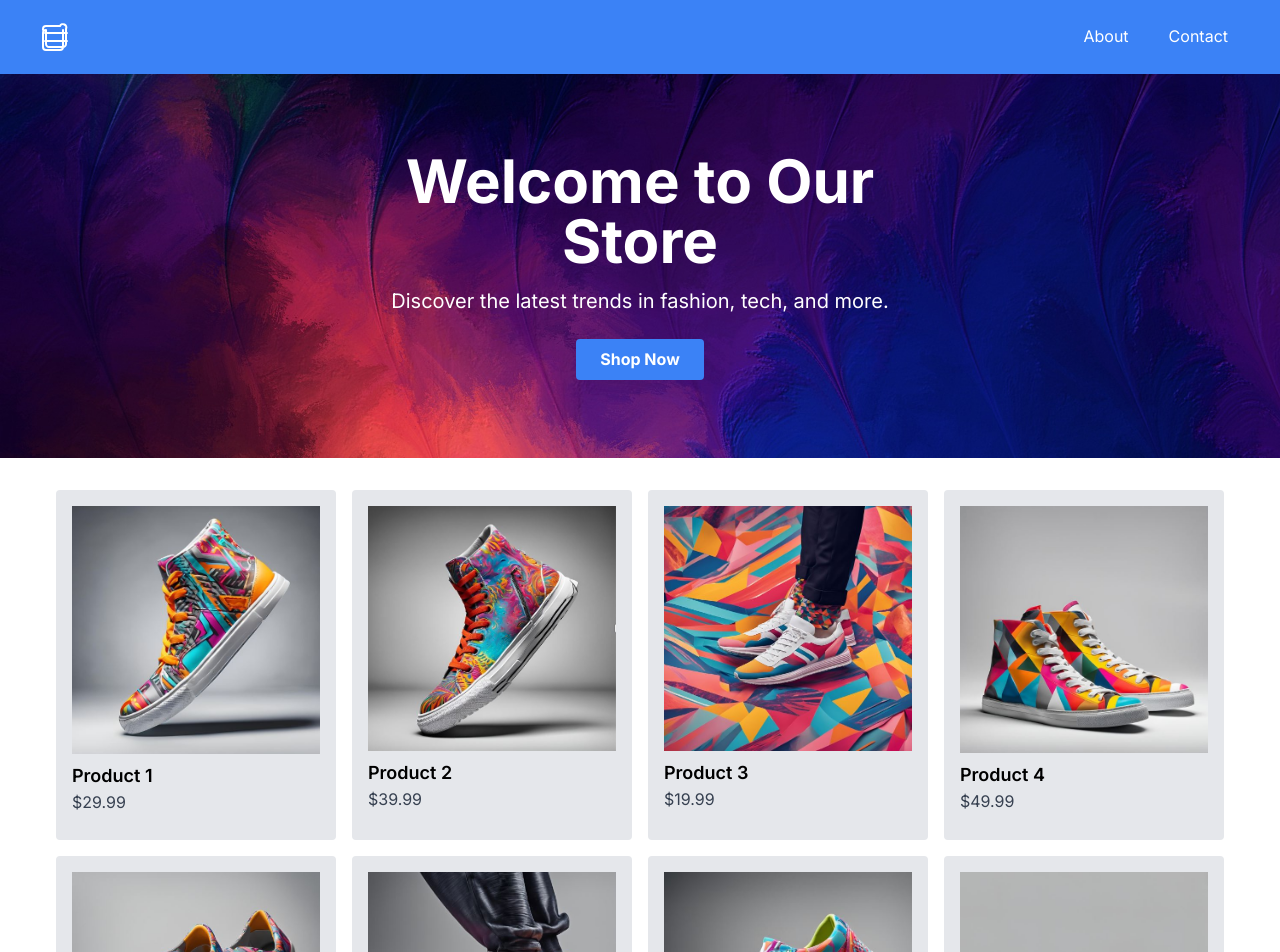
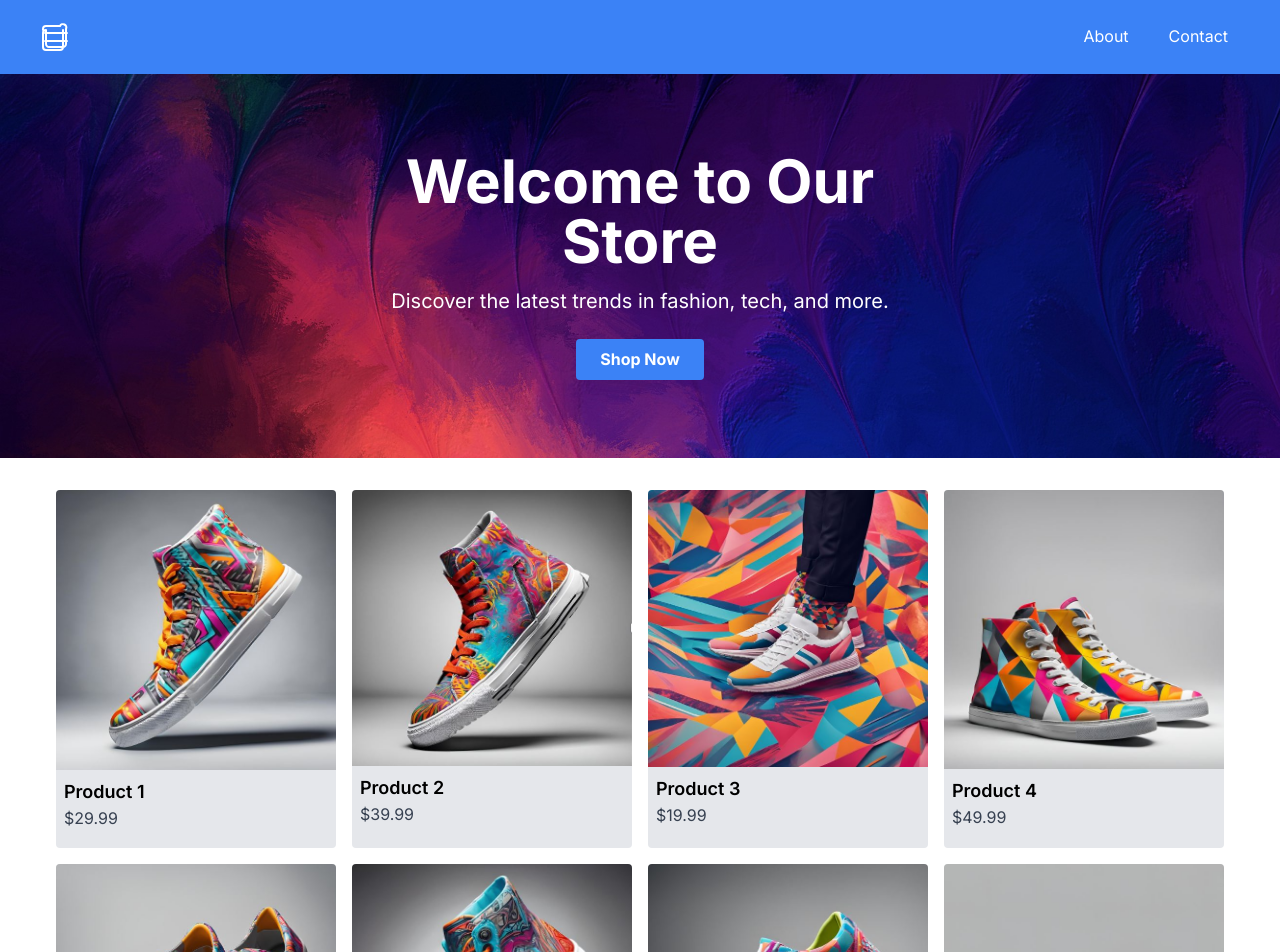
Before and after one commit to joseph-johnson27001/e-commerce, a Nuxt app: page / in a window 1280 px wide. Shown: the top 952 px of the page. Built offline with nearby package versions, Linux system fonts and the light colour scheme.

Commit message:
Product card image layout

```diff
--- a/components/ProductShowcase.vue
+++ b/components/ProductShowcase.vue
@@ -4,14 +4,16 @@
       class="grid grid-cols-1 sm:grid-cols-2 md:grid-cols-3 lg:grid-cols-4 gap-4"
     >
       <div
-        class="product-card bg-gray-200 p-4 rounded cursor-pointer"
+        class="product-card bg-gray-200 rounded cursor-pointer"
         v-for="(product, index) in products"
         :key="product.id"
         @click="openModal(index)"
       >
-        <img :src="product.image" :alt="product.name" class="mb-2" />
-        <h3 class="text-lg font-semibold">{{ product.name }}</h3>
-        <p class="text-gray-700 mb-2">${{ product.price }}</p>
+        <img :src="product.image" :alt="product.name" />
+        <div class="product-card-content">
+          <h3 class="text-lg font-semibold">{{ product.name }}</h3>
+          <p class="text-gray-700 mb-2">${{ product.price }}</p>
+        </div>
       </div>
     </div>
 
@@ -98,7 +100,7 @@ export default {
           id: 6,
           name: "Product 6",
           price: 24.99,
-          image: "/images/Trainer-Images/Trainer-colourful5.jpg",
+          image: "/images/Trainer-Images/Trainer-colourful13.jpg",
           images: [
             "/images/product6.jpg",
             "/images/product6_2.jpg",
@@ -201,6 +203,18 @@ export default {
   padding: 2rem 0;
 }
 
+.product-card {
+  position: relative;
+  overflow: hidden;
+}
+
 .product-card img {
+  width: 100%;
+  height: auto;
+  display: block;
+}
+
+.product-card-content {
+  padding: 0.5rem;
 }
 </style>
```
